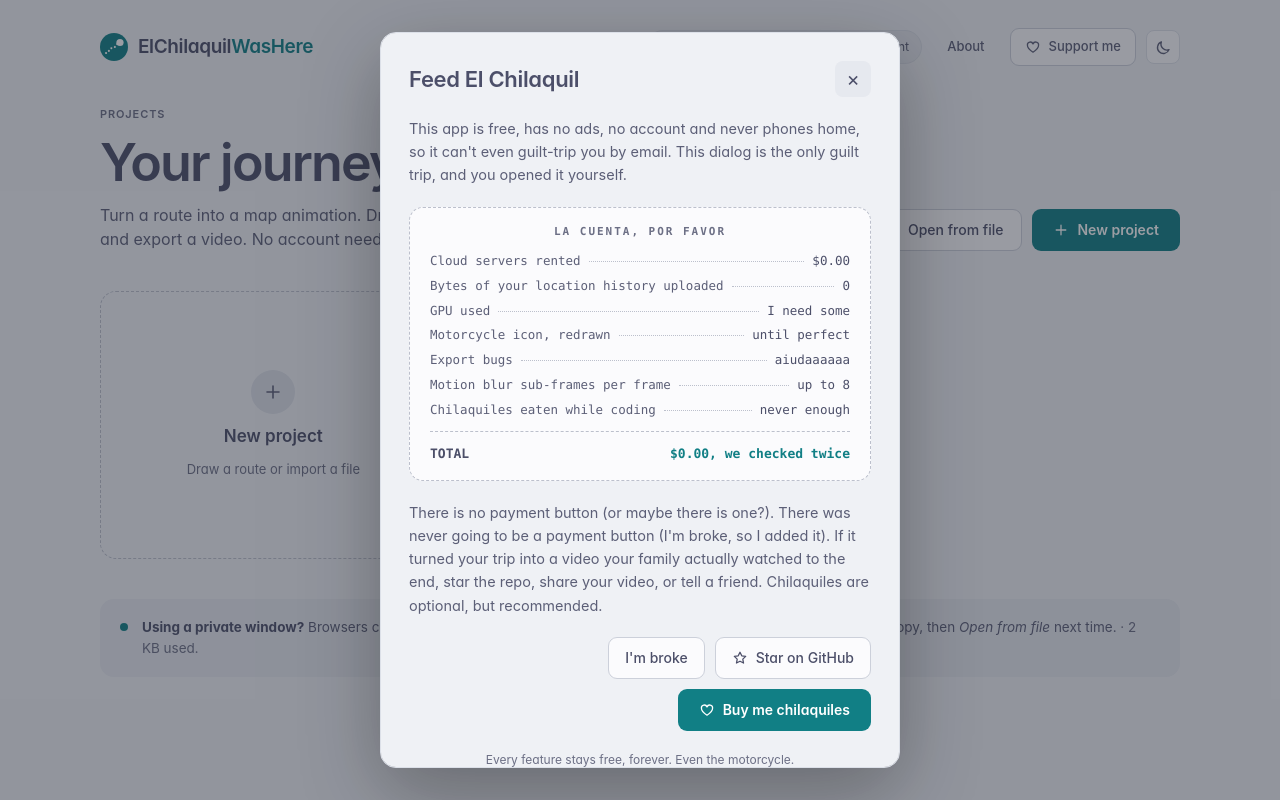
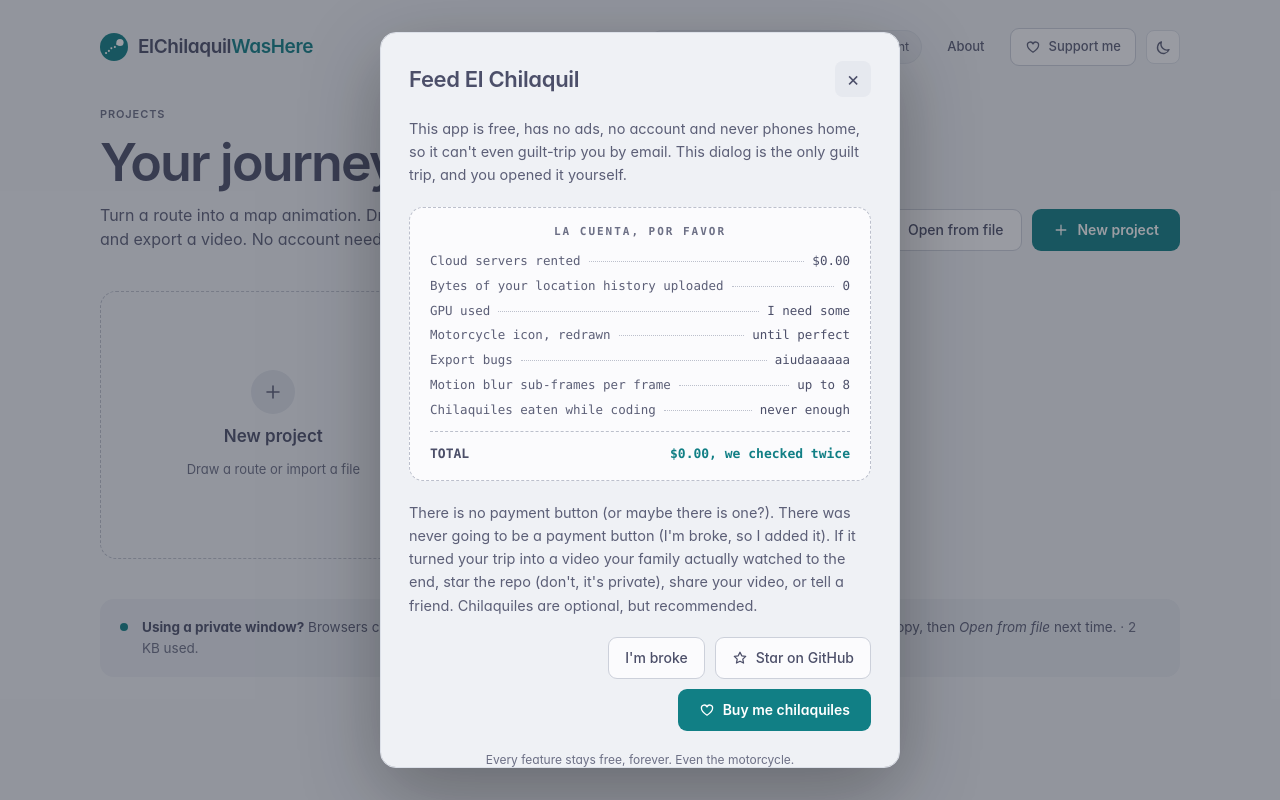
Before and after one commit to sololzano/MapAnimator, a React (Vite) app: page / in a window 1280 px wide. Both pictures are taken after a click on the button "Support me". Built offline with nearby package versions, Linux system fonts and the light colour scheme.

Commit message:
Private repo.

```diff
--- a/src/features/projects/SupportModal.tsx
+++ b/src/features/projects/SupportModal.tsx
@@ -49,7 +49,7 @@ export function SupportModal({ onClose }: { onClose: () => void }) {
       </div>
 
       <p className="m-0 text-[14.5px] leading-[1.6] text-text-2 text-pretty">
-        There is no payment button (or maybe there is one?). There was never going to be a payment button (I'm broke, so I added it). If it turned your trip into a video your family actually watched to the end, star the repo, share your video, or tell a friend. Chilaquiles are optional, but recommended.
+        There is no payment button (or maybe there is one?). There was never going to be a payment button (I'm broke, so I added it). If it turned your trip into a video your family actually watched to the end, star the repo (don't, it's private), share your video, or tell a friend. Chilaquiles are optional, but recommended.
       </p>
 
       {excuse && <div role="status" className="rounded-xl bg-panel px-4 py-3 text-[13.5px] text-text-2">{excuse}</div>}
```
